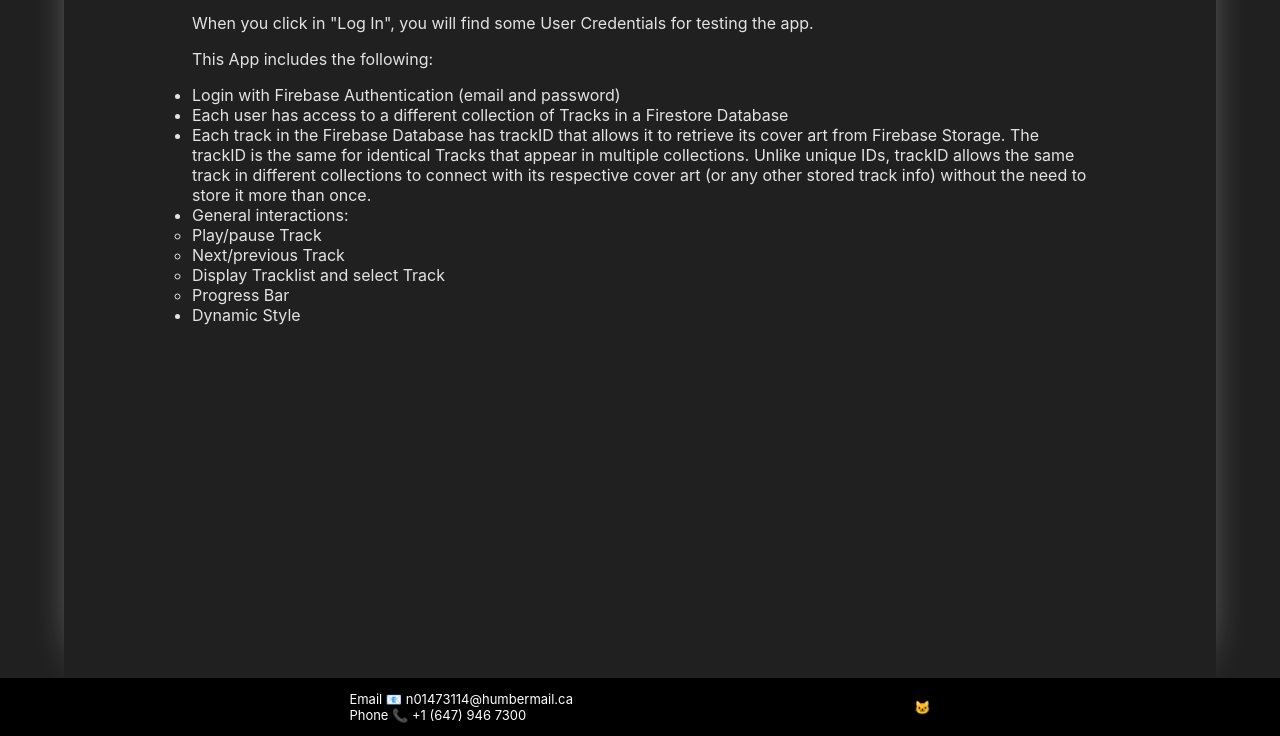
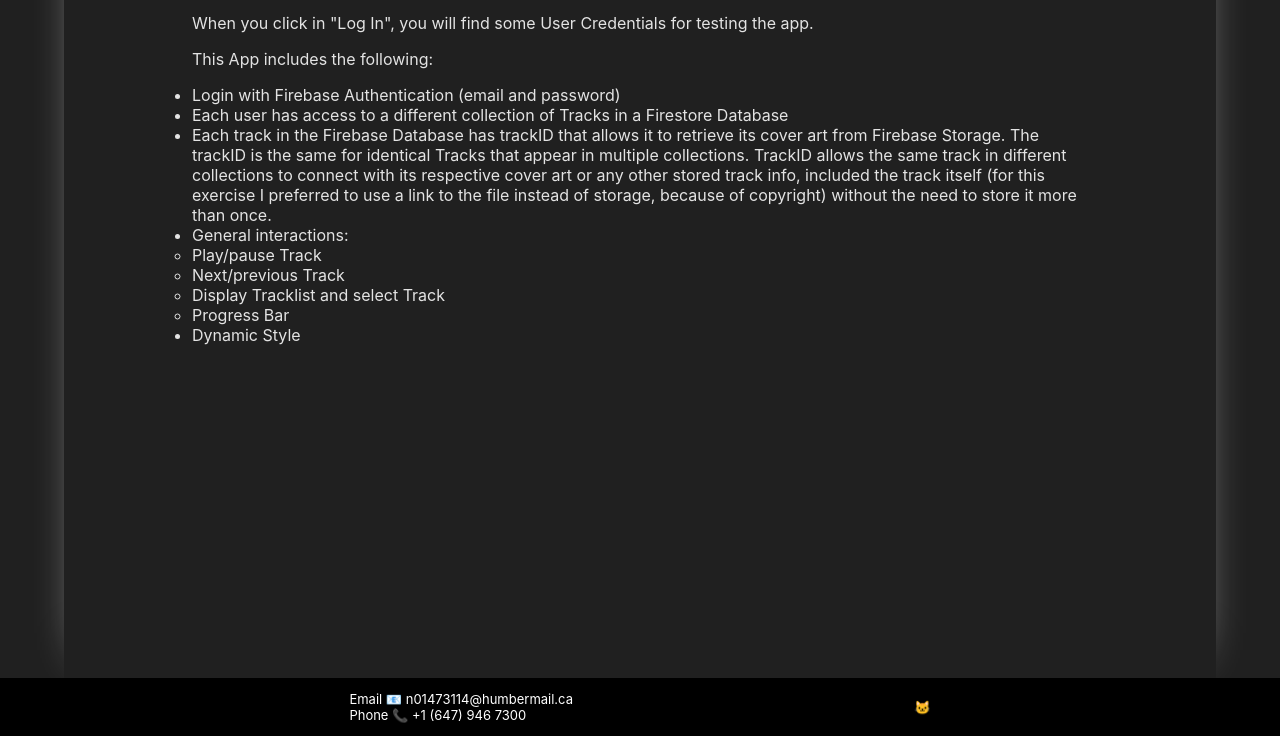
Before and after one commit to n01473114/assignment2-wddm120, a plain HTML site: page index.html in a window 1280 px wide. Shown: the part 202-938 px from the top of the page. Drawn offline with Linux system fonts and the light colour scheme; no server answers.

Commit message:
Updated Description in index file.

```diff
--- a/index.html
+++ b/index.html
@@ -35,7 +35,7 @@
         <ul>
             <li>Login with Firebase Authentication (email and password)</li>
             <li>Each user has access to a different collection of Tracks in a Firestore Database</li>
-            <li>Each track in the Firebase Database has trackID that allows it to retrieve its cover art from Firebase Storage. The trackID is the same for identical Tracks that appear in multiple collections. Unlike unique IDs, trackID allows the same track in different collections to connect with its respective cover art (or any other stored track info) without the need to store it more than once.</li>
+            <li>Each track in the Firebase Database has trackID that allows it to retrieve its cover art from Firebase Storage. The trackID is the same for identical Tracks that appear in multiple collections. TrackID allows the same track in different collections to connect with its respective cover art or any other stored track info, included the track itself (for this exercise I preferred to use a link to the file instead of storage, because of copyright) without the need to store it more than once.</li>
             <li> General interactions:</li>
                 <ul>
                 <li>Play/pause Track</li>
```
